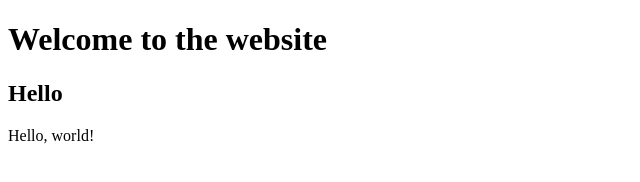
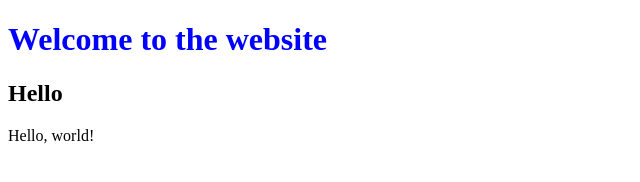
Before and after one commit to NoPetar/WPWJSAP, a plain HTML site: page index.html in a window 1280 px wide. Shown: the whole page, without its empty margins (0-640 px from the left). Drawn offline with Linux system fonts and the light colour scheme.

Commit message:
Update index.html

```diff
--- a/index.html
+++ b/index.html
@@ -6,7 +6,7 @@
         <title>Document</title>
     </head>
     <body>
-        <h1>Welcome to the website</h1>
+        <h1 style = "color : blue;">Welcome to the website</h1>
         <h2>Hello</h2>
         Hello, world!
     </body>
```
